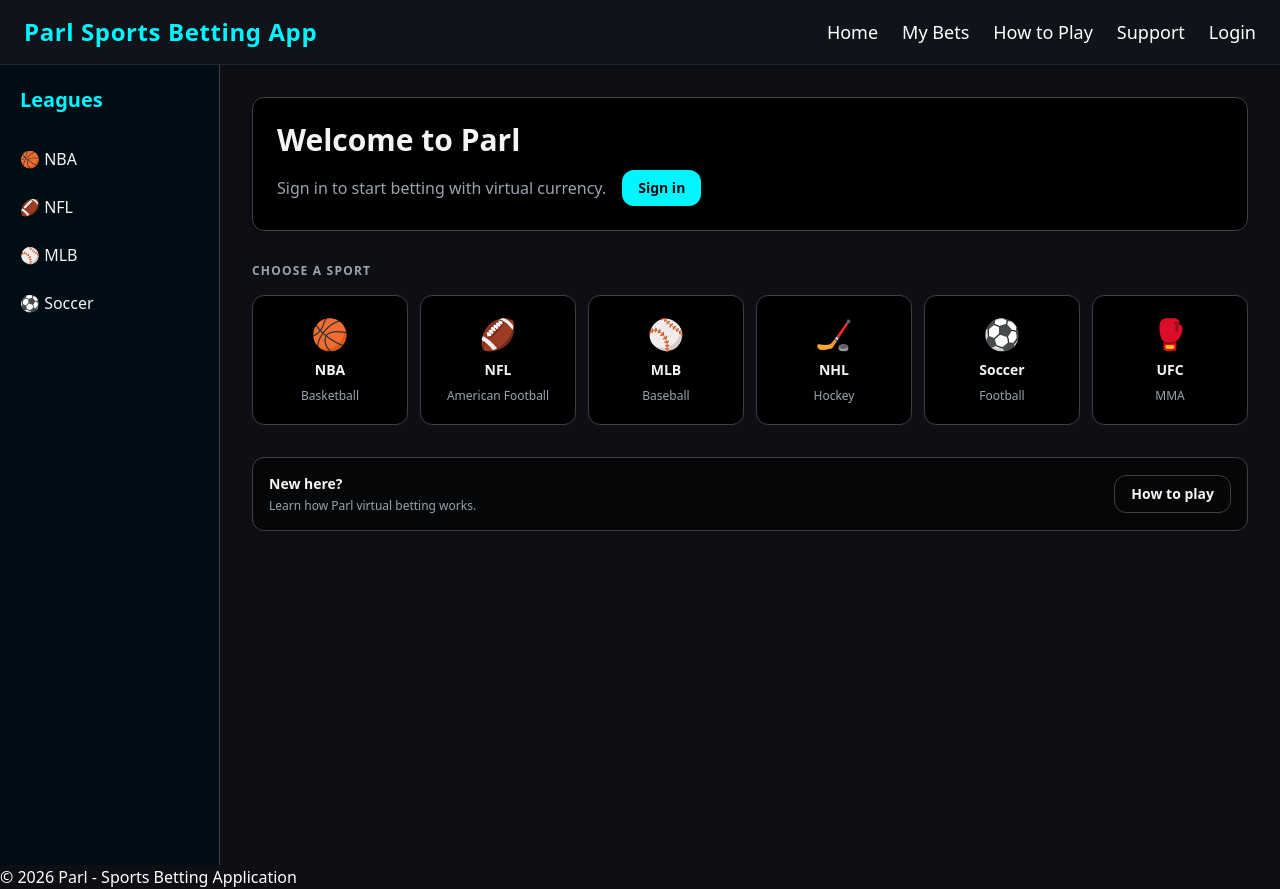
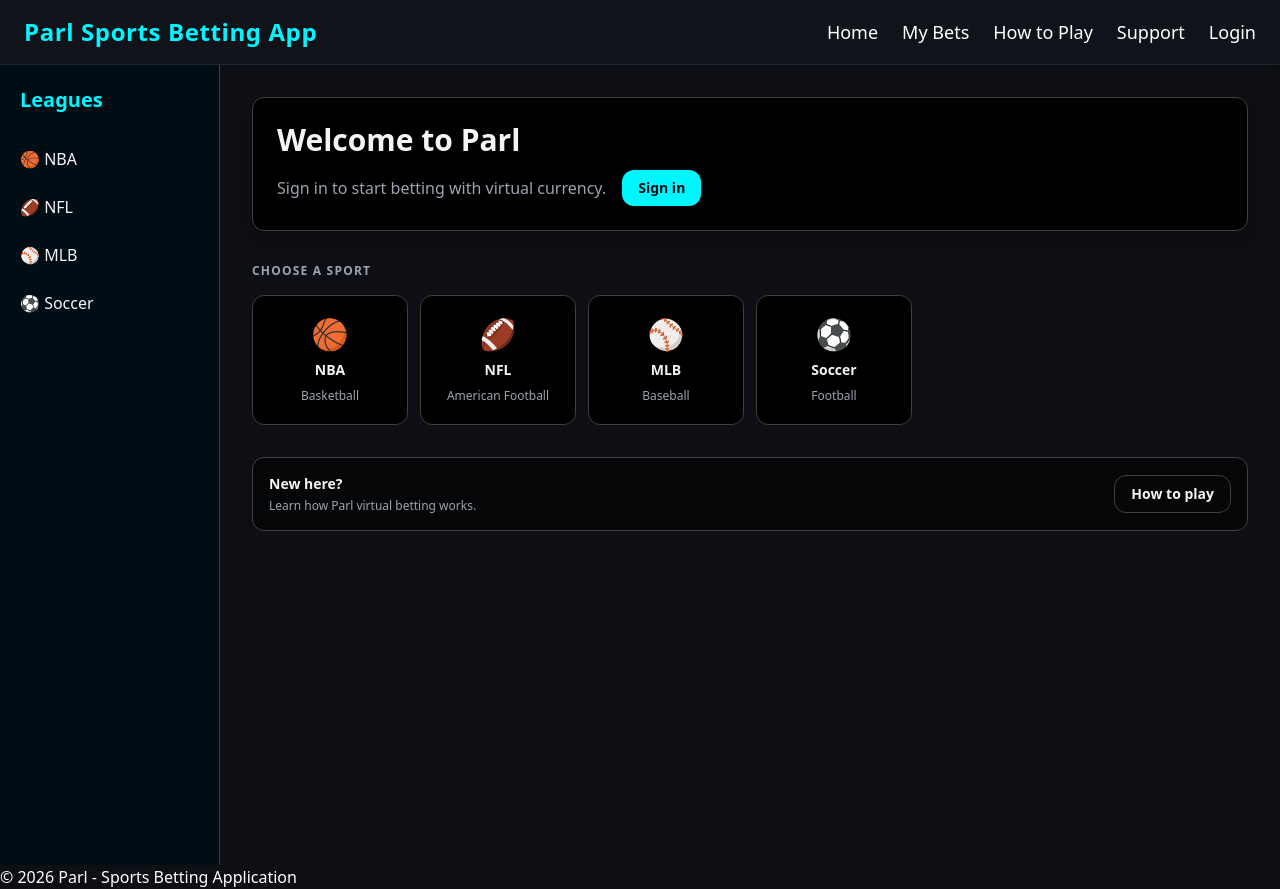
Before and after one commit to AmalSresh/491-ParlAI, a React app in the folder frontend/: page / in a window 1280 px wide. Built offline with nearby package versions, Linux system fonts and the light colour scheme; no server answers; the HTML template or start-up script is replaced by a standard one.

Commit message:
options on home

```diff
--- a/frontend/src/pages/home.jsx
+++ b/frontend/src/pages/home.jsx
@@ -5,9 +5,7 @@ const SPORTS = [
   { emoji: '🏀', name: 'NBA', path: '/nba', desc: 'Basketball' },
   { emoji: '🏈', name: 'NFL', path: '/nfl', desc: 'American Football' },
   { emoji: '⚾', name: 'MLB', path: '/mlb', desc: 'Baseball' },
-  { emoji: '🏒', name: 'NHL', path: '/hockey', desc: 'Hockey' },
   { emoji: '⚽', name: 'Soccer', path: '/soccer', desc: 'Football' },
-  { emoji: '🥊', name: 'UFC', path: '/ufc', desc: 'MMA' },
 ];
 
 function formatMoney(n) {
```
